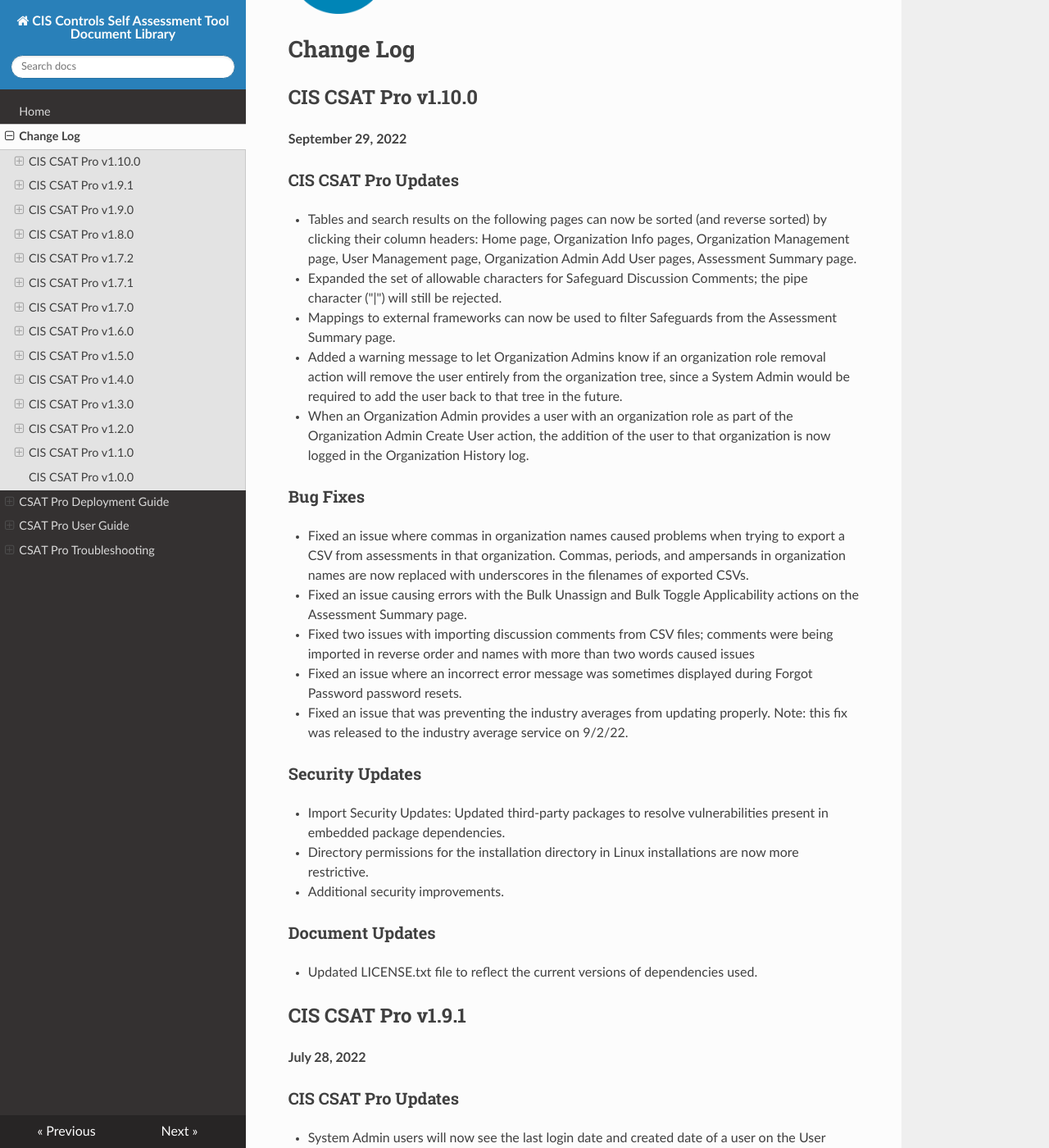
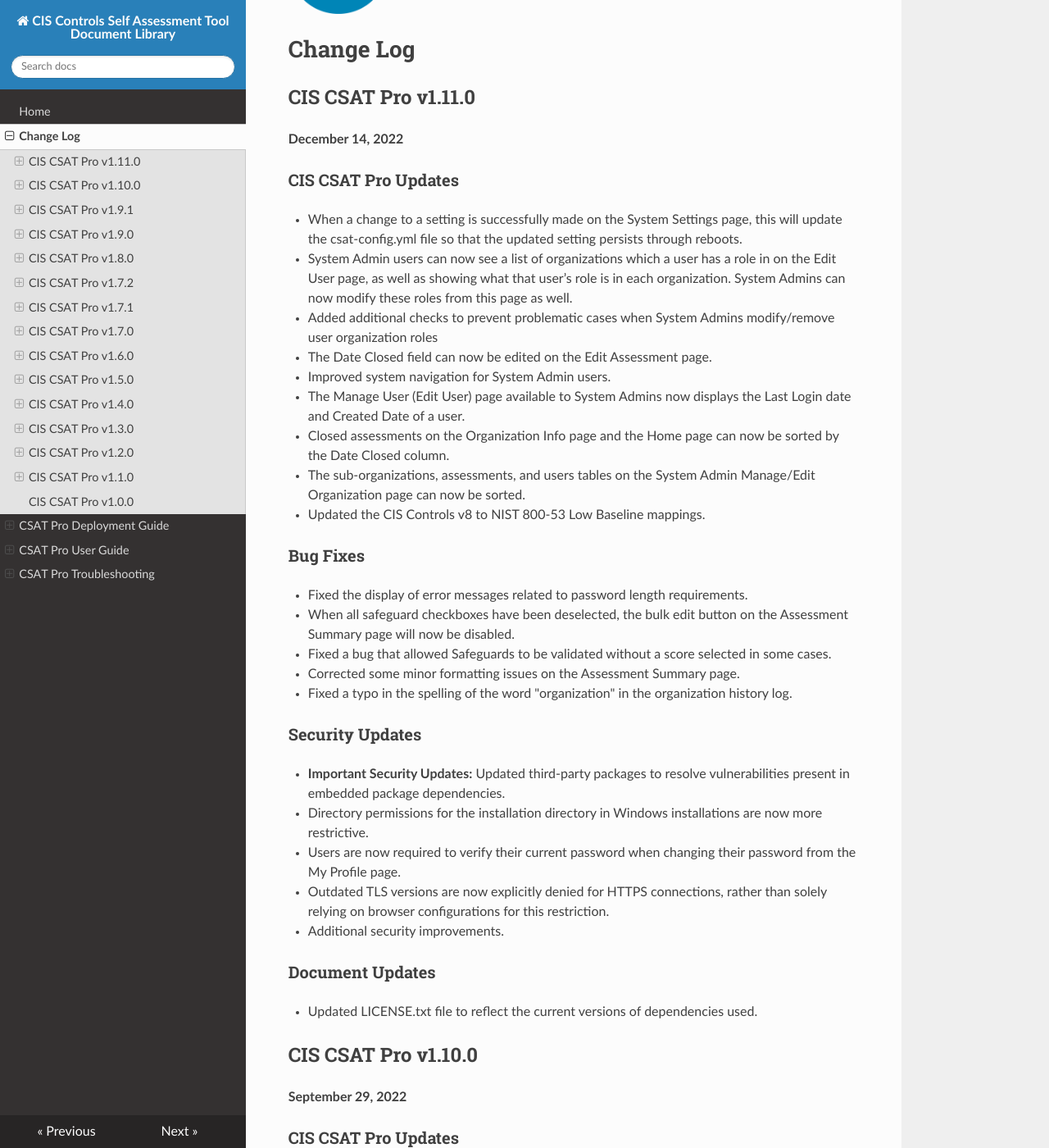
Before and after one commit to CISecurity/CSAT-Docs, an MkDocs documentation site: the page built from docs/source/Change Log.md, in a window 1280 px wide and 1400 px high, scrolled down 204 px. Shown: the whole window at 82% size. Built offline with MkDocs 1.6.1, drawn with Linux system fonts in a browser that asks for light colours; nearby versions of some CDN libraries; some of the changed text lies outside the part shown.

Commit message:
Updated Change Log for v1.11.0

```diff
--- a/docs/source/Change Log.md
+++ b/docs/source/Change Log.md
@@ -1,6 +1,38 @@
 ![](img/CIS_CSAT_Pro_RGB.png)
 
 # Change Log #
+
+## CIS CSAT Pro v1.11.0 ##
+**December 14, 2022**
+
+### CIS CSAT Pro Updates ###
+- When a change to a setting is successfully made on the System Settings page, this will update the csat-config.yml file so that the updated setting persists through reboots.
+- System Admin users can now see a list of organizations which a user has a role in on the Edit User page, as well as showing what that user’s role is in each organization. System Admins can now modify these roles from this page as well.
+- Added additional checks to prevent problematic cases when System Admins modify/remove user organization roles
+- The Date Closed field can now be edited on the Edit Assessment page.
+- Improved system navigation for System Admin users.
+- The Manage User (Edit User) page available to System Admins now displays the Last Login date and Created Date of a user.
+- Closed assessments on the Organization Info page and the Home page can now be sorted by the Date Closed column.
+- The sub-organizations, assessments, and users tables on the System Admin Manage/Edit Organization page can now be sorted.
+- Updated the CIS Controls v8 to NIST 800-53 Low Baseline mappings.
+
+### Bug Fixes ###
+- Fixed the display of error messages related to password length requirements.
+- When all safeguard checkboxes have been deselected, the bulk edit button on the Assessment Summary page will now be disabled.
+- Fixed a bug that allowed Safeguards to be validated without a score selected in some cases.
+- Corrected some minor formatting issues on the Assessment Summary page.
+- Fixed a typo in the spelling of the word "organization" in the organization history log.
+
+### Security Updates ###
+- **Important Security Updates:** Updated third-party packages to resolve vulnerabilities present in embedded package dependencies.
+- Directory permissions for the installation directory in Windows installations are now more restrictive.
+- Users are now required to verify their current password when changing their password from the My Profile page.
+- Outdated TLS versions are now explicitly denied for HTTPS connections, rather than solely relying on browser configurations for this restriction.
+- Additional security improvements.
+
+### Document Updates ###
+- Updated LICENSE.txt file to reflect the current versions of dependencies used.
+
 
 ## CIS CSAT Pro v1.10.0 ##
 **September 29, 2022**
@@ -20,7 +52,7 @@
 - Fixed an issue that was preventing the industry averages from updating properly. Note: this fix was released to the industry average service on 9/2/22.
 
 ### Security Updates ###
-- Import Security Updates: Updated third-party packages to resolve vulnerabilities present in embedded package dependencies.
+- **Important Security Updates:** Updated third-party packages to resolve vulnerabilities present in embedded package dependencies.
 - Directory permissions for the installation directory in Linux installations are now more restrictive.
 - Additional security improvements.
 
```
